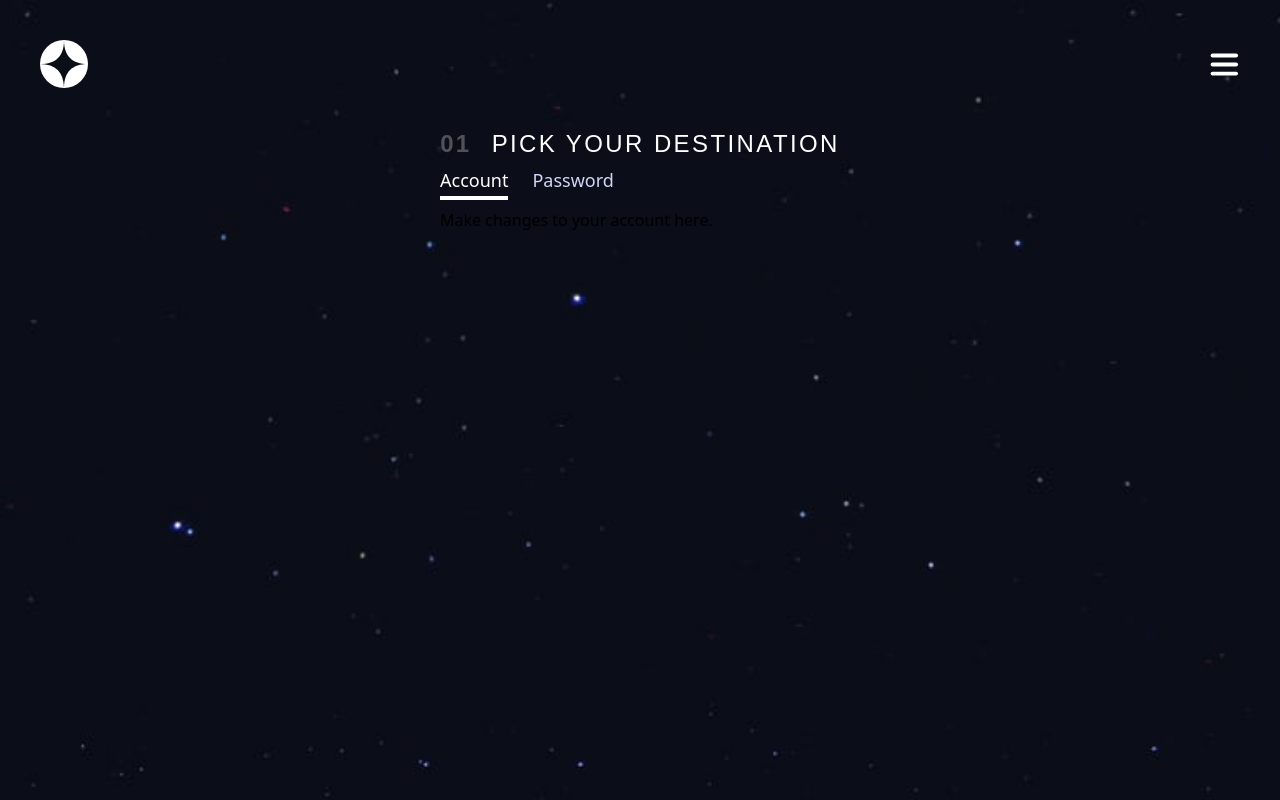
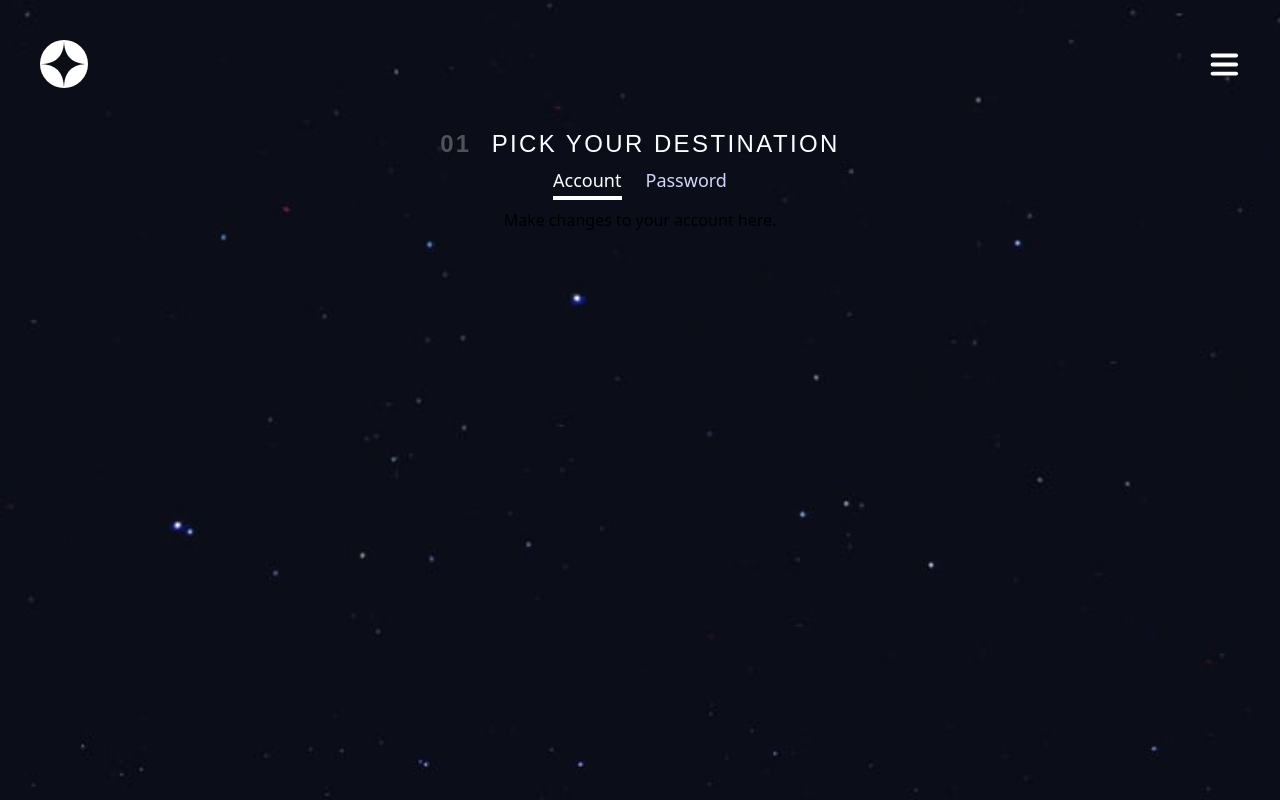
Before and after one commit to leo3210k/Space_Tourism, a React (Create React App) app: page /destination in a window 1280 px wide. Built offline with nearby package versions, Linux system fonts and the light colour scheme.

Commit message:
add flex to tabs

```diff
--- a/src/components/PickDestination.jsx
+++ b/src/components/PickDestination.jsx
@@ -8,7 +8,7 @@ function PickDestination() {
         <span className='text-2xl font-barlow font-bold text-dusty_gray tracking-widest opacity-50'>01</span>
         <span className='text-2xl font-barlow text-white uppercase tracking-widest'>pick your destination</span>
       </div>
-      <Tabs defaultValue="account" className="w-[400px]">
+      <Tabs defaultValue="account" className="w-[400px] flex flex-col items-center">
         <TabsList>
           <TabsTrigger value="account">Account</TabsTrigger>
           <TabsTrigger value="password">Password</TabsTrigger>
```
